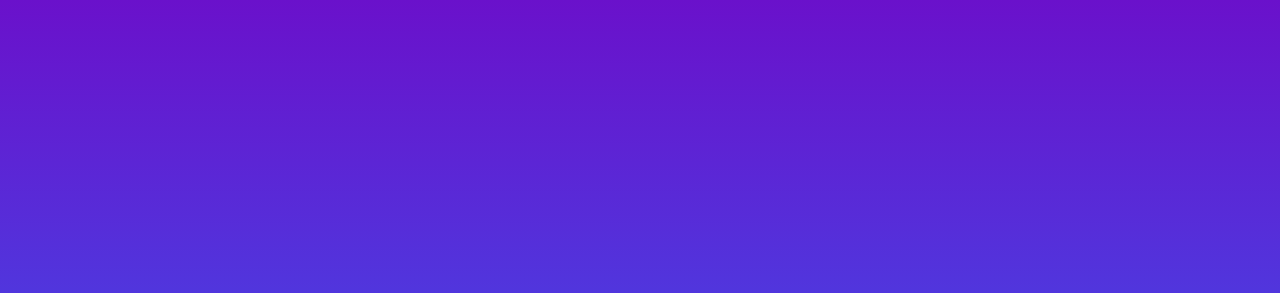
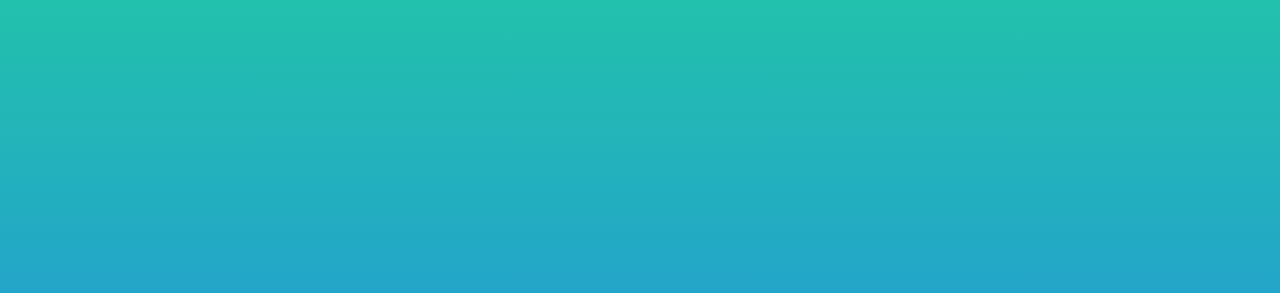
Before and after one commit to alwyn79/staticwebsite, a plain HTML site: page index.html in a window 1280 px wide. Shown: the top 293 px of the page. Drawn offline with Linux system fonts and the light colour scheme.

Commit message:
Add files via upload

```diff
--- a/index.html
+++ b/index.html
@@ -10,7 +10,7 @@
             font-family: Arial, sans-serif;
             margin: 0;
             padding: 0;
-            background: linear-gradient(to bottom, #6a11cb, #2575fc);
+            background: linear-gradient(to bottom, #22c1ac, #2575fc);
             color: white;
             display: flex;
             flex-direction: column;
```
